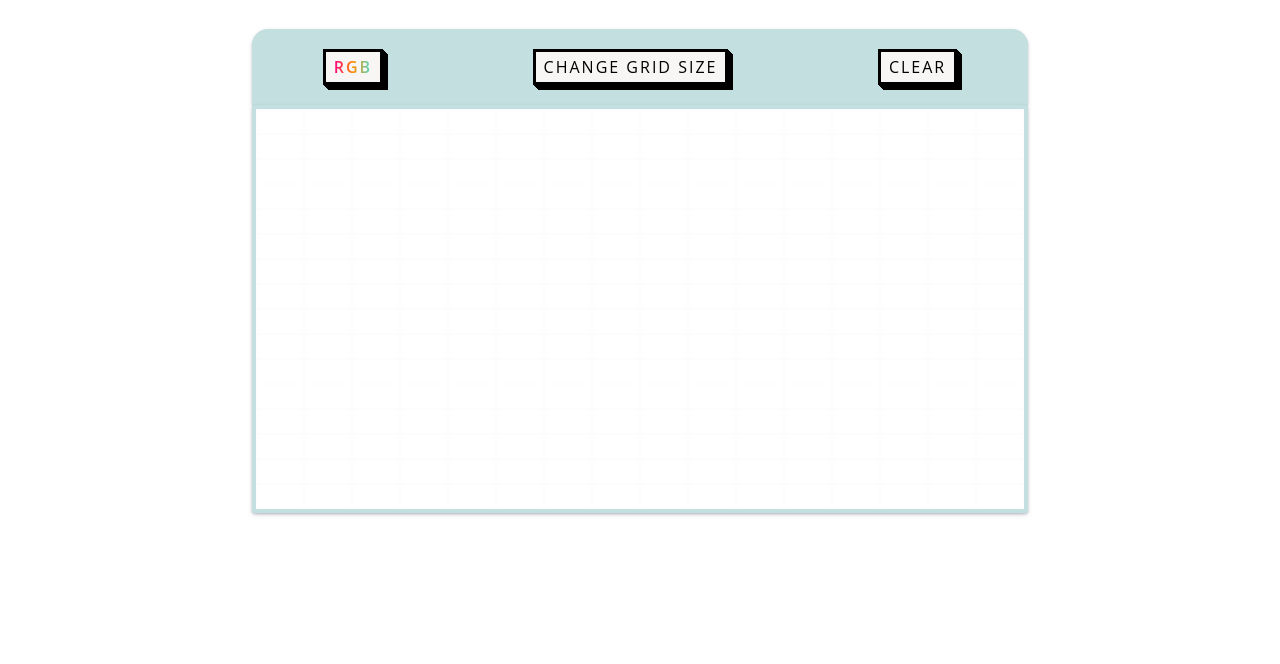
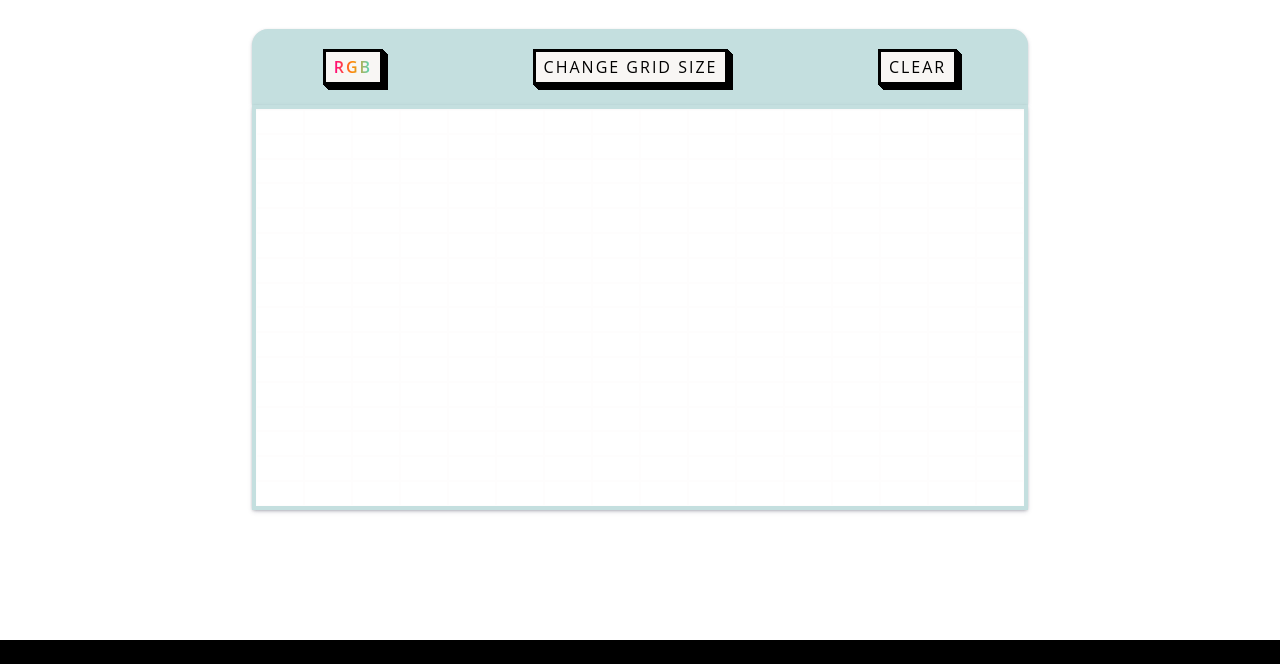
Before and after one commit to Edward-Rodriguez/etch-a-sketch, a plain HTML site: page index.html in a window 1280 px wide. Shown: the part 136-800 px from the top of the page. Drawn offline with Linux system fonts and the light colour scheme.

Commit message:
Add container around sketch pad and a page footer

```diff
--- a/css/style.css
+++ b/css/style.css
@@ -22,6 +22,16 @@ div#page-container {
   flex-direction: column;
   height: 100%;
   align-items: center;
+  justify-content: space-between;
+}
+
+div#page-container > .content {
+  display: flex;
+  flex-direction: column;
+  align-items: center;
+  width: 100%;
+  height: 100%;
+  max-width: 960px;
 }
 
 h1 {
@@ -41,8 +51,8 @@ div#container {
 #frame {
   position: relative;
   box-sizing: content-box;
-  height: 50%;
-  width: 60%;
+  height: 65%;
+  width: 80%;
   max-width: 960px;
   display: flex;
   border: 0.25rem solid #c4dfdf;
@@ -51,7 +61,7 @@ div#container {
 }
 
 #menu-bar {
-  width: 60%;
+  width: 80%;
   max-width: 960px;
   display: flex;
   flex-wrap: wrap;
@@ -186,3 +196,10 @@ span.rgb {
 .modal-buttons > button:active {
   box-shadow: none;
 }
+
+#footer {
+  justify-content: flex-end;
+  height: 2rem;
+  width: 100%;
+  background-color: black;
+}
--- a/index.html
+++ b/index.html
@@ -10,6 +10,7 @@
   <body>
     <div id="page-container">
       <h1>Etch-a-Sketch</h1>
+      <div class="content">
         <div id="menu-bar">
           <button id="rgb-btn"><span class="rgb">RGB</span></button>
           <button id="grid-size-btn">Change Grid Size</button>
@@ -18,6 +19,8 @@
         <div id="frame">
           <div id="container"></div>
         </div>
+      </div>
+      <div id="footer"></div>
     </div>
     <div id="gridChange-modal">
       <div class="modal-content">
```
Lines whose indentation alone changed are shown as unchanged.
